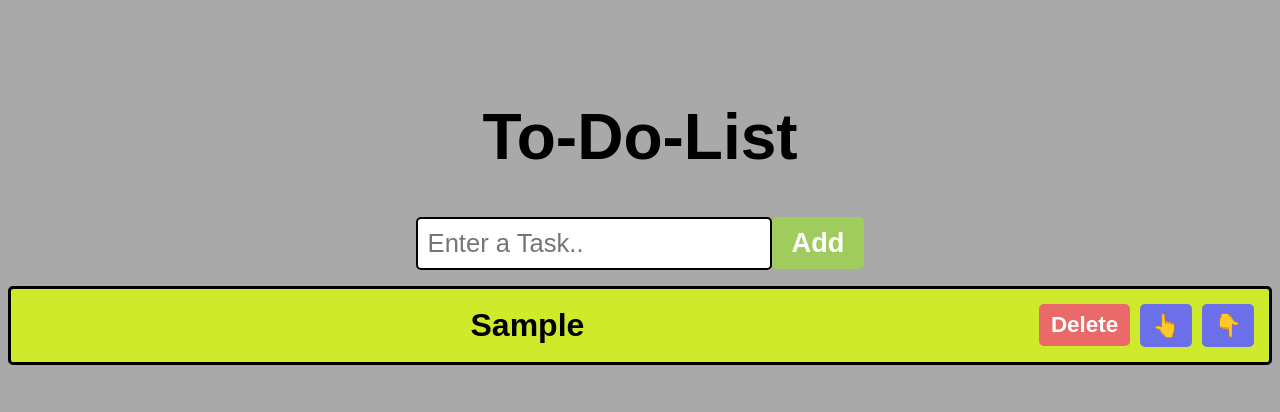
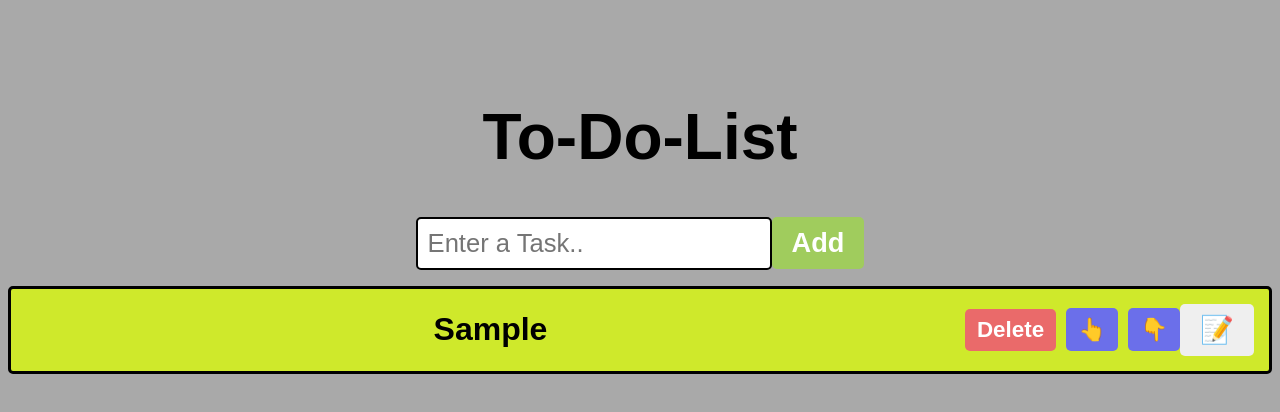
Before and after one commit to DrBoz1/todo-list-redo, a React (Vite) app in the folder todo-list-redo/: page / in a window 1280 px wide. Both pictures are taken after typing "Sample" into the empty fields and a click on the button "Add". Shown: the top 412 px of the page. Built offline with nearby package versions, Linux system fonts and the light colour scheme.

Commit message:
Added the buttons and their attributes for edit as well as a save button.

```diff
--- a/todo-list-redo/src/TodoList.jsx
+++ b/todo-list-redo/src/TodoList.jsx
@@ -62,7 +62,13 @@ function TodoList(){
             <ol>
                 {tasks.map((task,index) =>
                         <li key={index}>
-                            <span className="text">{task}</span>
+                            {editIndex === index?(
+                                <input type="text" value={editedText}
+                                    onChange={() => setEditedText(editIndex.target.value)}
+                                />
+                            ) :(
+                                <span className="text">{task}</span>
+                            )}
                             <button className="delete-button" onClick={()=>deleteTask(index)}>
                                 Delete
                             </button>
@@ -73,6 +79,12 @@ function TodoList(){
                             <button className="move-button" onClick={()=>moveTaskDown(index)}>
                                 👇
                             </button>
+
+                            {editIndex === index ?(
+                                <button className="save-button" onClick={()=> saveEdit(index)}>💾</button>
+                            ) :(
+                                <button className="edit-button" onClick={() => startEditing(index, task)}>📝</button>
+                            )}
                         </li>
                     )}
             </ol>
```
